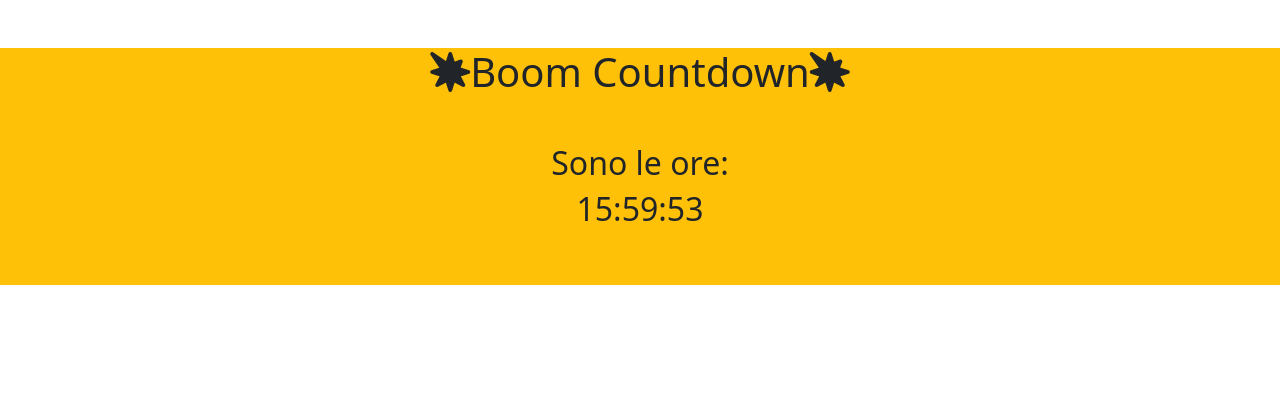
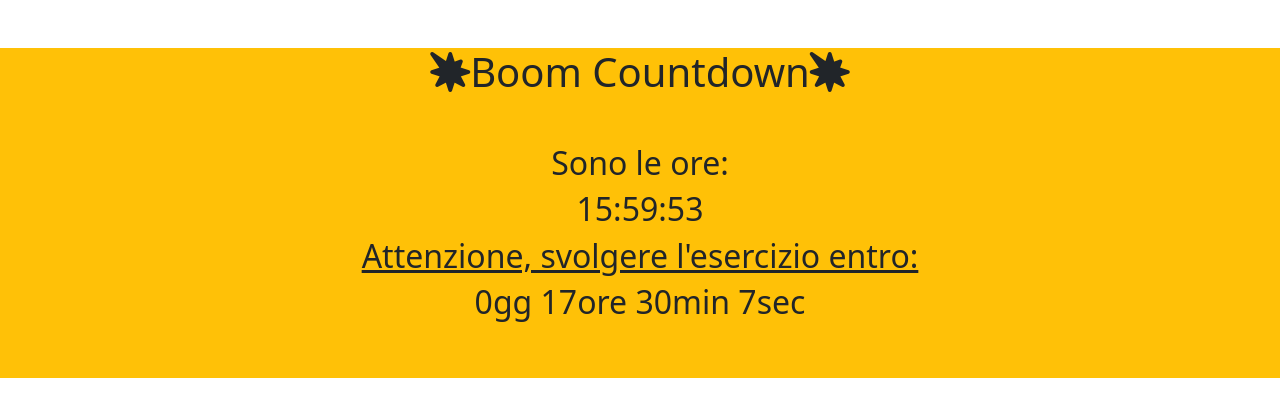
Before and after one commit to acolombo09/js-simon, a plain HTML site: page index.html in a window 1280 px wide. Drawn offline with nearby package versions, Linux system fonts and the light colour scheme.

Commit message:
completed_exercise

```diff
--- a/index.html
+++ b/index.html
@@ -23,6 +23,10 @@
         <h2>Sono le ore:</h2>
         <h2 id="clock-container"></h2>
       </div>
+      <div class="text-center">
+        <h2 class="text-decoration-underline">Attenzione, svolgere l'esercizio entro:</h2>
+        <h2 id="countdown"></h2>
+      </div>
     </div>
   </main>
 
--- a/js/main.js
+++ b/js/main.js
@@ -29,3 +29,37 @@ setInterval(function () {
 
   clockContainer.innerHTML = now.getHours() + ":" + now.getMinutes() + ":" + now.getSeconds();
 }, 1000);
+
+// calcolo quanto tempo manca da now(data) alle 9:30 di domani
+// ovvero, i giorni, ore, minuti e secondi mancanti
+
+const endDate = new Date();
+// ho aggiunto +1 perchè altrimenti coinciderebbe col countdown terminato
+// (grazie, stackoverflow)
+endDate.setDate(endDate.getDate() + 1);
+endDate.setHours(9);
+endDate.setMinutes(30);
+endDate.setSeconds(0);
+const endTime = endDate.getTime();
+
+// Aggiorno il countdown ogni secondo
+  const countdown = setInterval(function() {
+  const now = new Date().getTime();
+  const remainingTime = endTime - now;
+
+  // Calcola i giorni, ore, minuti e secondi rimanenti
+  // (sempre grazie, stackoverflow e florian)
+  const days = Math.floor(remainingTime / (1000 * 60 * 60 * 24));
+  const hours = Math.floor((remainingTime % (1000 * 60 * 60 * 24)) / (1000 * 60 * 60));
+  const minutes = Math.floor((remainingTime % (1000 * 60 * 60)) / (1000 * 60));
+  const seconds = Math.floor((remainingTime % (1000 * 60)) / 1000);
+
+  // Modifico l'HTML in tempo reale
+  document.getElementById("countdown").innerHTML = days + "gg " + hours + "ore " + minutes + "min " + seconds + "sec";
+
+  // Se il countdown è terminato, mostra messaggio countdown terminato
+  if (remainingTime < 0) {
+    clearInterval(countdown);
+    document.getElementById("countdown").innerHTML = "Countdown terminato, torna in classe!";
+  }
+}, 1000);
```
